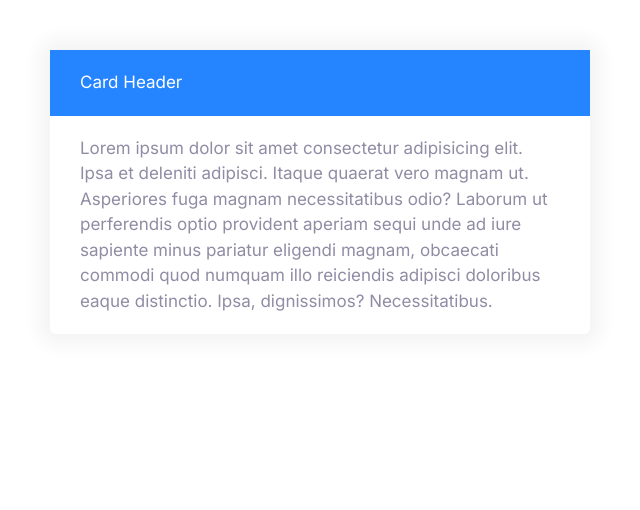
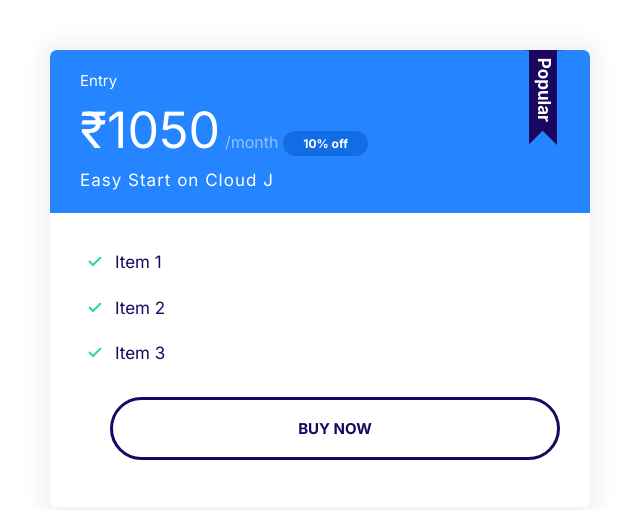
Before and after one commit to coder-rgb/CloudJ, a plain HTML site: page index.html in a window 1280 px wide. Shown: the whole page, without its empty margins (0-640 px from the left). Drawn offline with Linux system fonts and the light colour scheme.

Commit message:
define a plan

```diff
--- a/css/style.css
+++ b/css/style.css
@@ -107,7 +107,7 @@ a {
   list-style: none;
 }
 
-.list--inline .list__item {
+.list--inline .list--item {
   display: inline-block;
   margin-right: 2rem;
 }
@@ -117,7 +117,7 @@ a {
   padding-left: 3rem;
 }
 
-.list--tickmark .list__item {
+.list--tickmark .list--item {
   padding-left: 0.5rem;
   margin-bottom: 1rem;
 }
@@ -144,7 +144,7 @@ a {
   font-size: 1.5rem;
 }
 
-.card--primary .bagde--secondary {
+.card--primary .badge--primary {
   background: #126de4;
 }
 
@@ -185,7 +185,7 @@ a {
   cursor: pointer;
   font-size: 1.8rem;
   font-weight: bold;
-  margin: 1rem;
+  margin: 1rem 0;
   outline: none;
   padding: 2rem 3rem;
   text-align: center;
@@ -281,8 +281,9 @@ a {
 
 /* Card */
 .card {
-  border-radius: 6px;
+  border-radius: 7px;
   box-shadow: 0 0 20px 10px #f3f3f3;
+  overflow: hidden;
 }
 
 .card--header,
@@ -299,3 +300,63 @@ a {
   background: var(--color-secondary);
   color: white;
 }
+
+/* Plans */
+.plan--name {
+  color: white;
+  margin: 0;
+  font-size: 2.5rem;
+  font-weight: 500;
+}
+
+.plan--price {
+  font-size: 6rem;
+}
+
+.plan--duration {
+  font-size: 2.4rem;
+  font-weight: 300;
+  opacity: 0.5;
+}
+
+.plan--description {
+  font-size: 2rem;
+  font-weight: 300;
+  letter-spacing: 1px;
+  display: block;
+}
+
+.plan .list--item {
+  margin-bottom: 2rem;
+}
+
+.plan--popular .card--header {
+  position: relative;
+}
+
+.plan--popular .card--header::before {
+  content: url("../Icons/popular.svg");
+  width: 40px;
+  display: inline-block;
+  position: absolute;
+  top: -5px;
+  right: 5%;
+}
+
+@media screen and (min-width: 1024px) {
+  .plan--name {
+    font-size: 1.5rem;
+  }
+
+  .plan--price {
+    font-size: 5rem;
+  }
+
+  .plan--duration {
+    font-size: 1.6rem;
+  }
+
+  .plan--description {
+    font-size: 1.7rem;
+  }
+}
--- a/index.html
+++ b/index.html
@@ -13,12 +13,23 @@
 
 <body>
     <div style="width: 50% ; padding: 5rem;">
-        <div class="card card--primary">
-            <header class="card--header">
-                Card Header
-            </header>
-            <div class="card--body">
-                Lorem ipsum dolor sit amet consectetur adipisicing elit. Ipsa et deleniti adipisci. Itaque quaerat vero magnam ut. Asperiores fuga magnam necessitatibus odio? Laborum ut perferendis optio provident aperiam sequi unde ad iure sapiente minus pariatur eligendi magnam, obcaecati commodi quod numquam illo reiciendis adipisci doloribus eaque distinctio. Ipsa, dignissimos? Necessitatibus.
+        <div class="plan plan--popular">
+            <div class="card card--primary">
+                <header class="card--header">
+                    <h3 class="plan--name">Entry</h3>
+                    <span class="plan--price">₹1050</span>
+                    <span class="plan--duration">/month</span>
+                    <span class="badge badge--primary badge--small">10% off</span>
+                    <span class="plan--description">Easy Start on Cloud J</span>
+                </header>
+                <div class="card--body">
+                    <ul class="list list--tickmark">
+                        <li class="list--item">Item 1</li>
+                        <li class="list--item">Item 2</li>
+                        <li class="list--item">Item 3</li>
+                        <button class="btn btn--outline btn--block">Buy Now</button>
+                    </ul>
+                </div>
             </div>
         </div>
     </div>
```
Also changed, not shown: components/list.html (+3 -3 lines), components/plan.html (added, +21 -0 lines).
